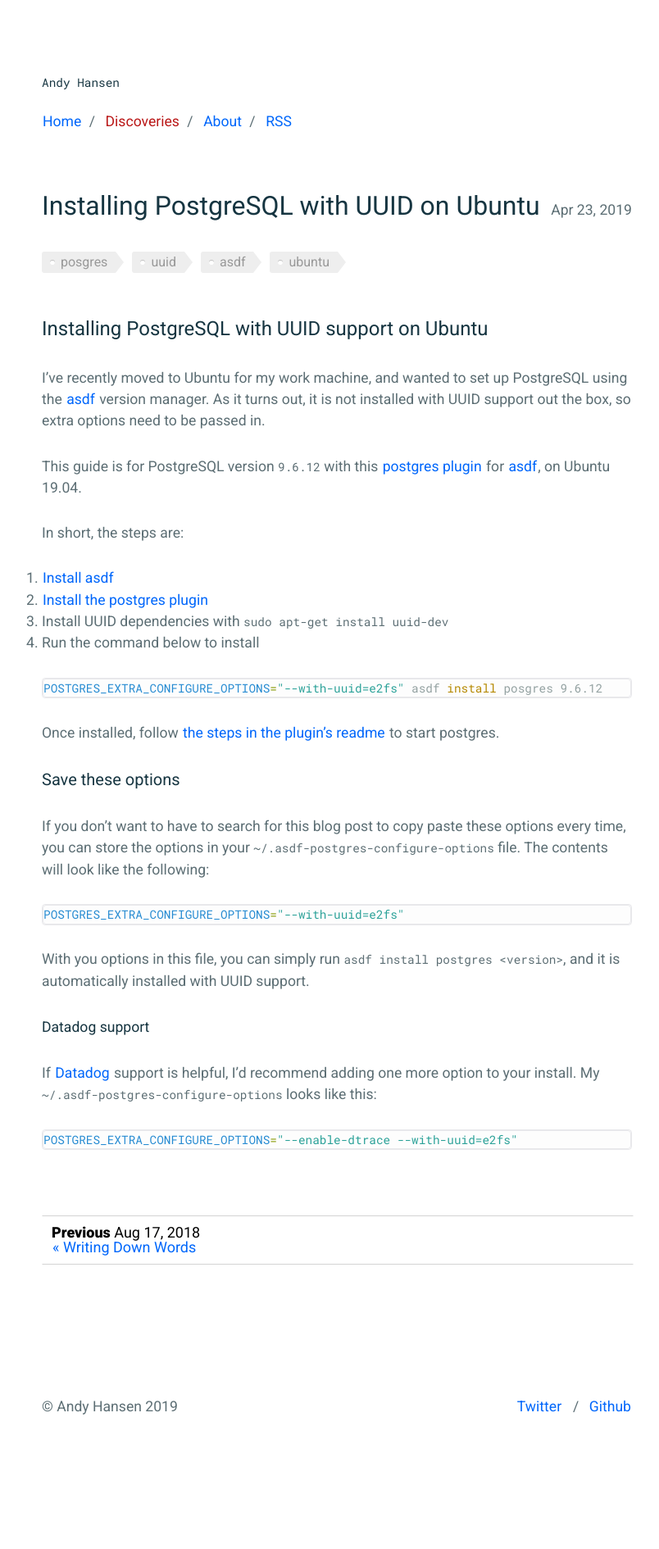
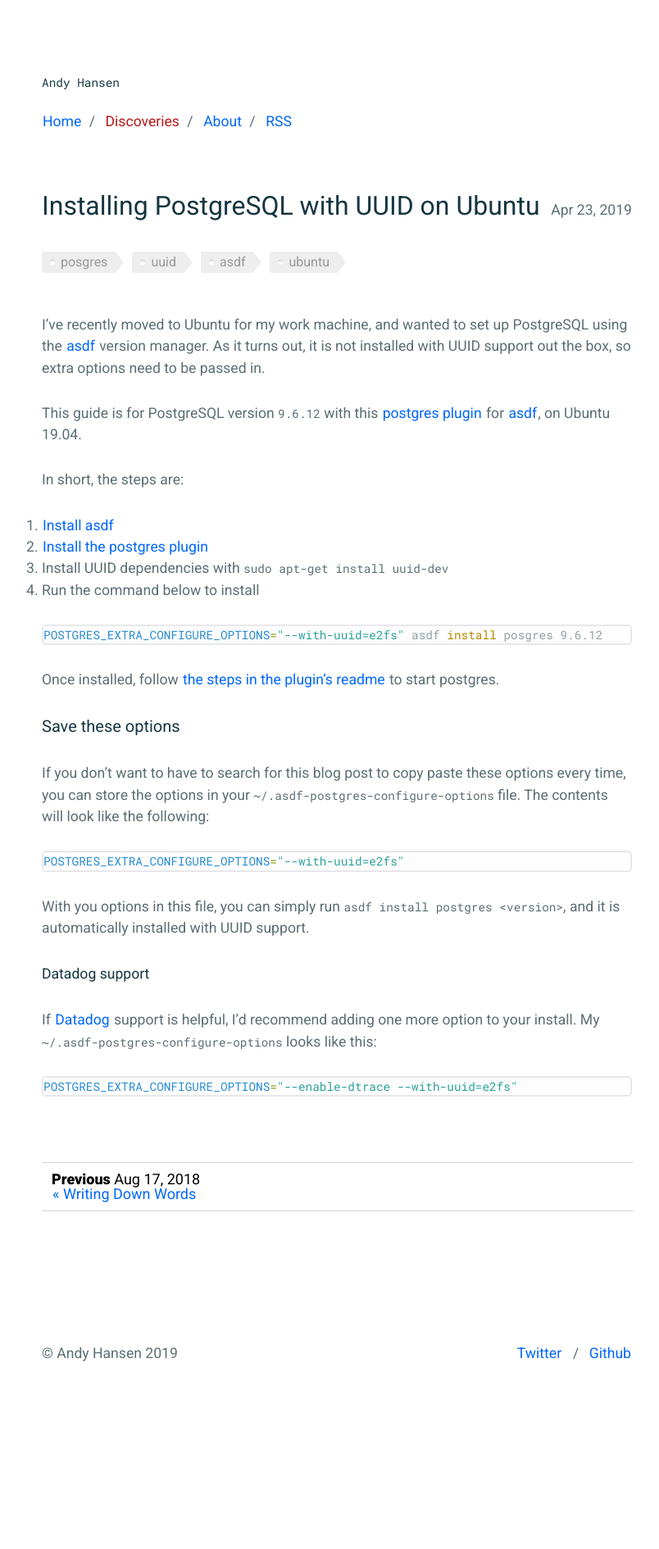
Before and after one commit to andyhansen/blog, a Jekyll site: the page built from _posts/2019-04-23-install-postgres-asdf-ubuntu.md, in a window 1280 px wide. Shown: the whole page at 82% size, without its empty margins (229-1033 px from the left). Built offline with Jekyll 4.4.1, drawn with Linux system fonts in a browser that asks for light colours; nearby versions of some CDN libraries; comment, search, counter and statistics services are not loaded; after the commit the page ends 1825 px from its top, so only the background shows below that.

Commit message:
Remove second header

```diff
--- a/_posts/2019-04-23-install-postgres-asdf-ubuntu.md
+++ b/_posts/2019-04-23-install-postgres-asdf-ubuntu.md
@@ -5,8 +5,6 @@
 tags: posgres uuid asdf ubuntu
 comments: true
 ---
-
-## Installing PostgreSQL with UUID support on Ubuntu
 
 I've recently moved to Ubuntu for my work machine, and wanted to set up PostgreSQL using the [asdf](https://github.com/asdf-vm/asdf) version manager. As it turns out, it is not installed with UUID support out the box, so extra options need to be passed in.
 
```
